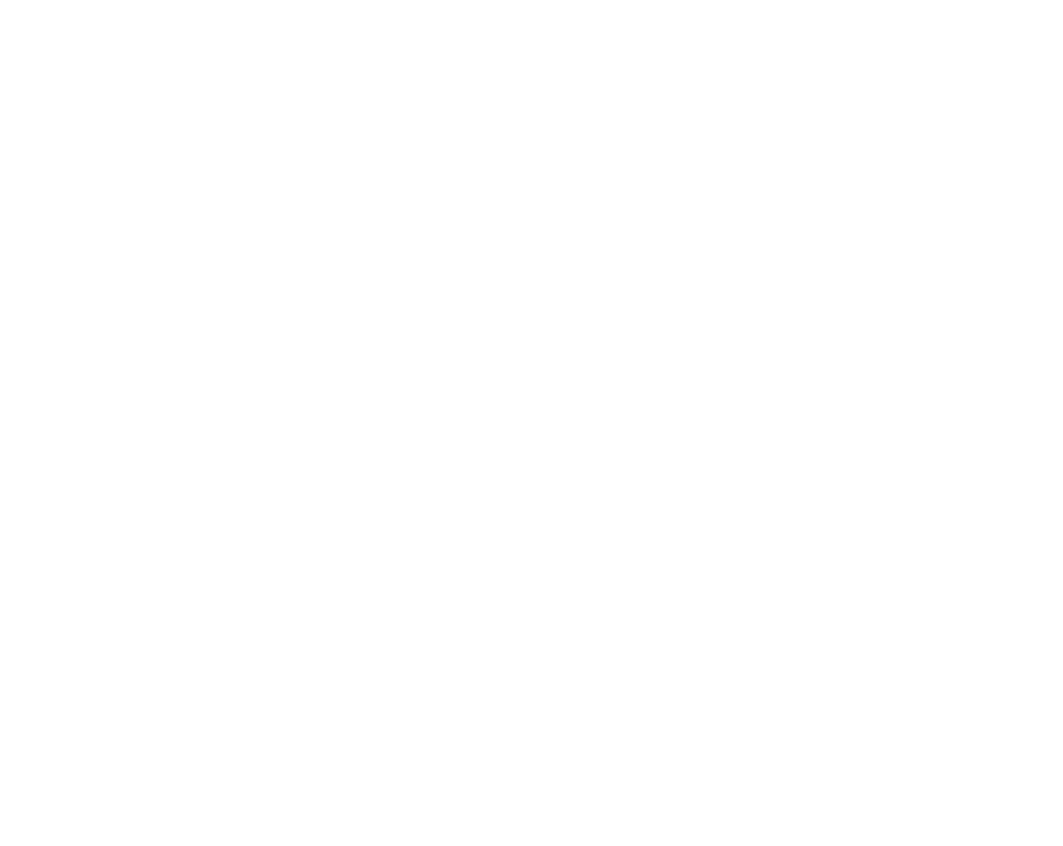
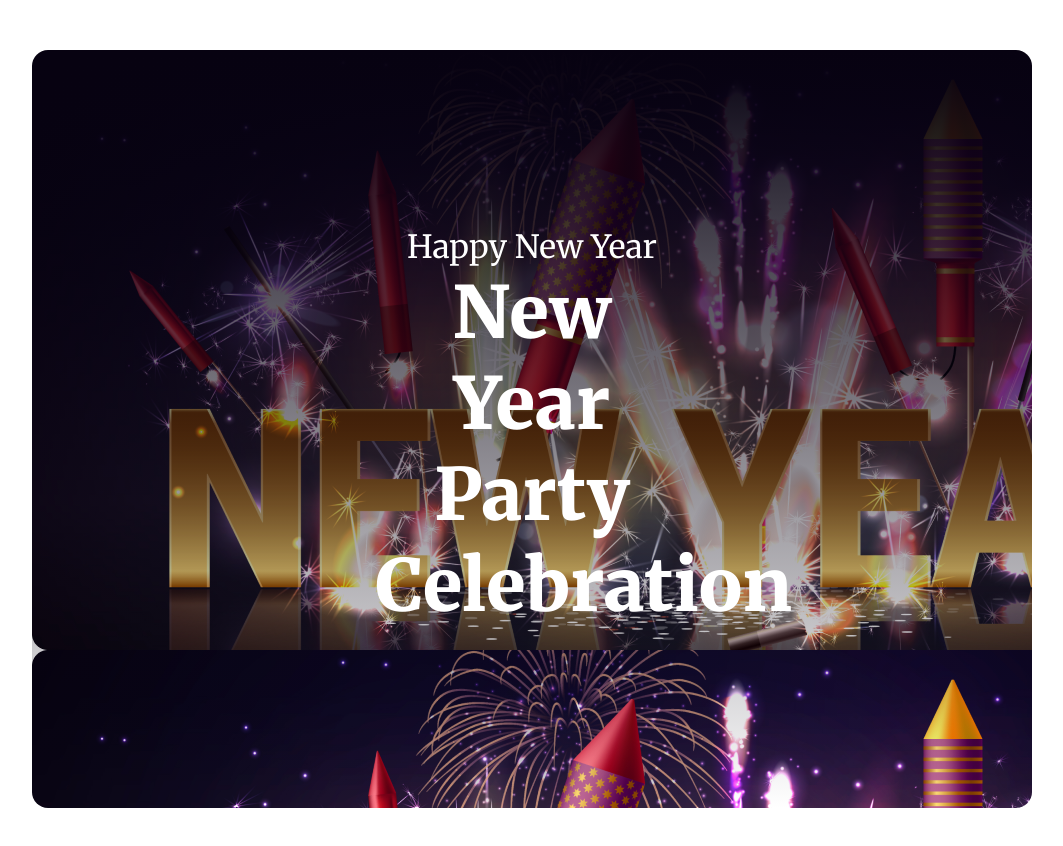
Before and after one commit to Sazid99246/new-year-new-mission, a plain HTML site: page index.html in a window 1280 px wide. Shown: the whole page, without its empty margins (108-1171 px from the left). Before the commit the page ends 800 px from the top, so only its background shows below. Drawn offline with Linux system fonts and the light colour scheme.

Commit message:
header section added

```diff
--- a/index.html
+++ b/index.html
@@ -4,11 +4,15 @@
     <meta charset="UTF-8">
     <meta name="viewport" content="width=device-width, initial-scale=1.0">
     <title>New Year New Mission</title>
+    <link rel="preconnect" href="https://fonts.googleapis.com">
+    <link rel="preconnect" href="https://fonts.gstatic.com" crossorigin>
+    <link href="https://fonts.googleapis.com/css2?family=Inter:ital,opsz,wght@0,14..32,100..900;1,14..32,100..900&family=Merriweather:ital,wght@0,300;0,400;0,700;0,900;1,300;1,400;1,700;1,900&display=swap" rel="stylesheet">
     <link rel="stylesheet" href="styles/style.css">
 </head>
 <body>
     <header>
-
+        <p>Happy New Year</p>
+        <h1>New Year Party Celebration</h1>
     </header>
     <main>
 
--- a/styles/style.css
+++ b/styles/style.css
@@ -0,0 +1,24 @@
+* {
+    margin: 0;
+    padding: 0;
+    box-sizing: border-box;
+}
+
+header {
+    font-family: "Merriweather", serif;
+    color: #FFF;
+    text-align: center;
+    background-image: linear-gradient(180deg, #070211 0%, rgba(7, 2, 17, 0.00) 100%), url("../images/Banner.png");
+    padding: 177px 344px;
+    margin: 50px 140px;
+    border-radius: 16px;
+}
+
+header p {
+    font-size: 32px;
+}
+
+header h1 {
+    font-size: 72px;
+    font-weight: 900;
+}
```
Also changed, not shown: images/Banner.png (renamed from images/Banner Image.png).
